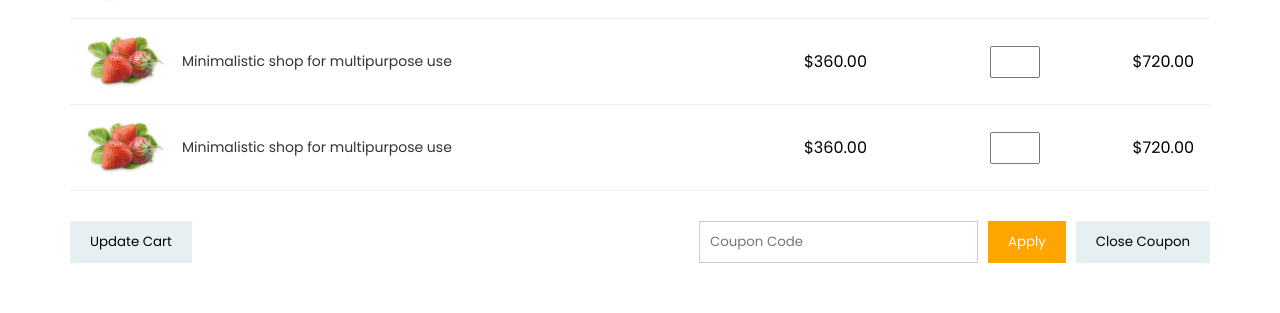
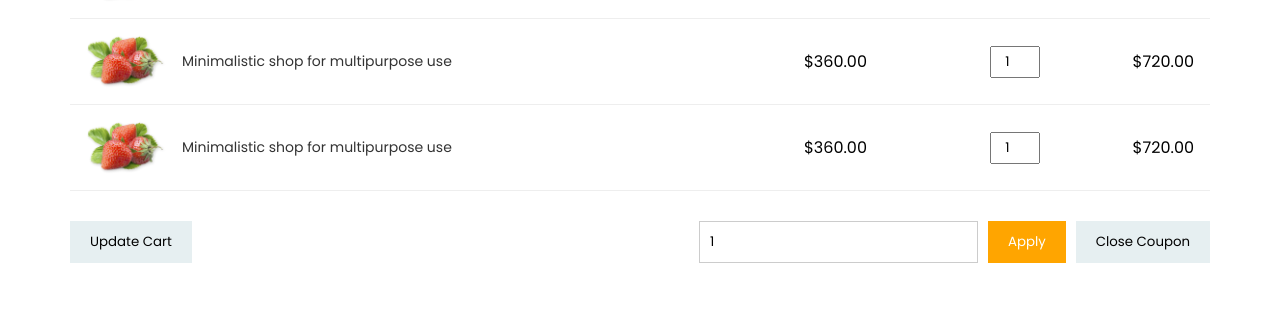
Before and after one commit to bilalashrafali123/store, a React (Vite) app: page /cart in a window 1280 px wide. Shown: the part 415-728 px from the top of the page. Built offline with nearby package versions, Linux system fonts and the light colour scheme.

Commit message:
completed...

```diff
--- a/src/components/Cart/index.tsx
+++ b/src/components/Cart/index.tsx
@@ -41,7 +41,7 @@ const Cart = () => {
                 </td>
                 <td>$360.00</td>
                 <td>
-                  <input type="number" />
+                  <input type="number" value={1} />
                 </td>
                 <td>$720.00</td>
               </tr>
@@ -54,7 +54,7 @@ const Cart = () => {
                 </td>
                 <td>$360.00</td>
                 <td>
-                  <input type="number" />
+                  <input type="number" value={1} />
                 </td>
                 <td>$720.00</td>
               </tr>
@@ -64,7 +64,7 @@ const Cart = () => {
           <div className="cart-actions">
             <button className="update">Update Cart</button>
             <div className="coupon">
-              <input type="text" placeholder="Coupon Code" />
+              <input type="text" placeholder="Coupon Code" value={1} />
               <button className="apply">Apply</button>
               <button className="close">Close Coupon</button>
             </div>
--- a/src/components/Detail/index.tsx
+++ b/src/components/Detail/index.tsx
@@ -29,7 +29,7 @@ const Detail = () => {
             <div className="product-action">
               <div className="quantity-group">
                 <label>Quantity: {""}</label>
-                <input type="number" />
+                <input type="number"  value={1}/>
               </div>
               <button>Add to Cart</button>
             </div>
```
